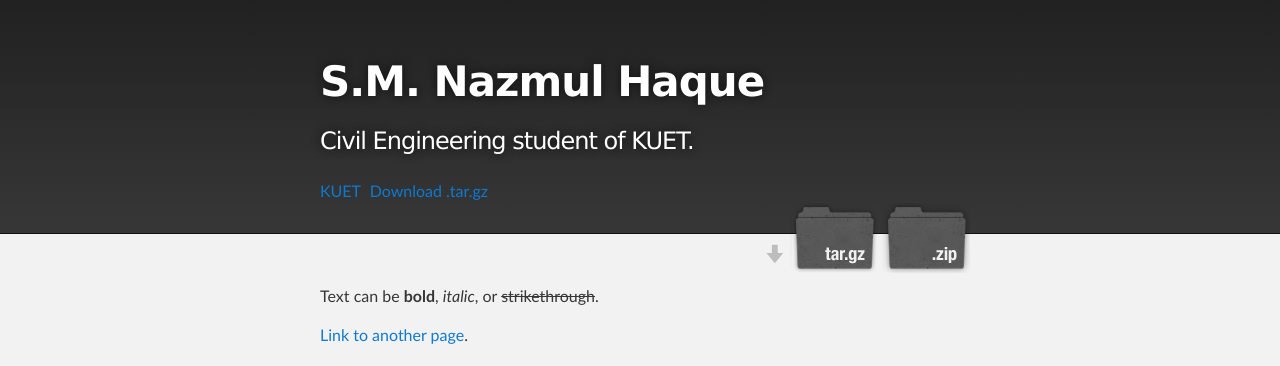
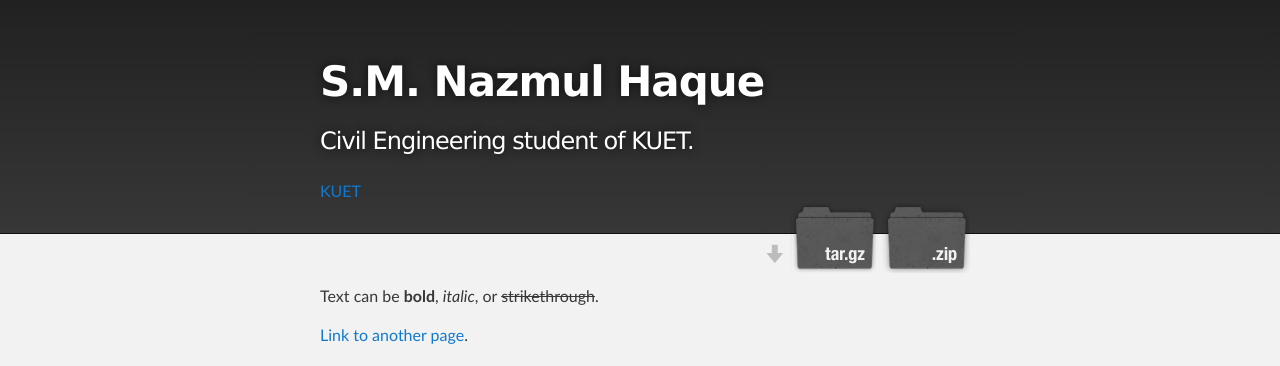
Before and after one commit to nazmul1501034/nazmul1501034.github.io, a Jekyll site: the page built from index.md, in a window 1280 px wide and 900 px high. Shown: the top 366 px of the window. Built offline with Jekyll 4.4.1, drawn with Linux system fonts in a browser that asks for light colours.

Commit message:
erase download.zip & download.tar.gz

```diff
--- a/_layouts/default.html
+++ b/_layouts/default.html
@@ -30,8 +30,6 @@
           {% endif %}
      	  {% if site.show_downloads %}
 			  <a id="kuet" href="http://www.kuet.ac.bd/" style="margin-right:5px"> KUET </a>
-        	  <a href="{{ site.github.zip_url }}" class="btn" style="margin-right:5px> Download zip </a>
-			  <a href="{{ site.github.tar_url }}" class="btn" > Download .tar.gz </a>
       	  {% endif %}
         </header>
     </div>
```
